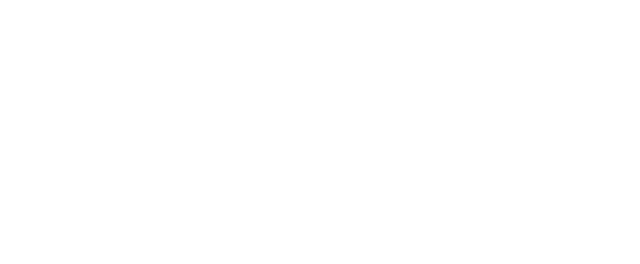
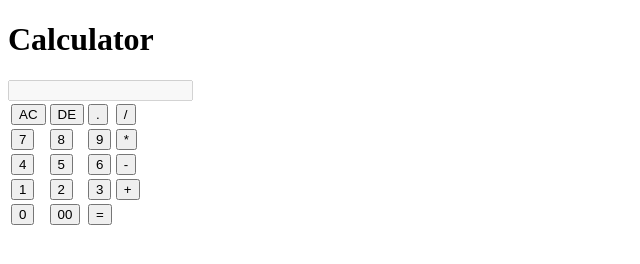
Before and after one commit to bashik-a00/Calculator, a plain HTML site: page index.html in a window 1280 px wide. Shown: the whole page, without its empty margins (0-640 px from the left). Drawn offline with Linux system fonts and the light colour scheme.

Commit message:
update html

```diff
--- a/index.html
+++ b/index.html
@@ -4,8 +4,46 @@
   <meta charset="UTF-8">
   <meta name="viewport" content="width=device-width, initial-scale=1.0">
   <title>Calculator</title>
+  <link rel="stylesheet" href="./style.css">
 </head>
 <body>
-
+  <h1>Calculator</h1>
+  <div id="container">
+    <div class="calculator">
+      <input type="text" id="result" disabled>
+      <table>
+        <tr>
+          <td><button class="ac">AC</button></td>
+          <td><button class="de">DE</button></td>
+          <td><button>.</button></td>
+          <td><button>/</button></td>
+        </tr>
+        <tr>
+          <td><button>7</button></td>
+          <td><button>8</button></td>
+          <td><button>9</button></td>
+          <td><button>*</button></td>
+        </tr>
+        <tr>
+          <td><button>4</button></td>
+          <td><button>5</button></td>
+          <td><button>6</button></td>
+          <td><button>-</button></td>
+        </tr>
+        <tr>
+          <td><button>1</button></td>
+          <td><button>2</button></td>
+          <td><button>3</button></td>
+          <td><button>+</button></td>
+        </tr>
+        <tr>
+          <td><button>0</button></td>
+          <td><button>00</button></td>
+          <td><button>=</button></td>
+        </tr>
+      </table>
+    </div>
+  </div>
+  <script src="./script.js"></script>
 </body>
 </html>
```
